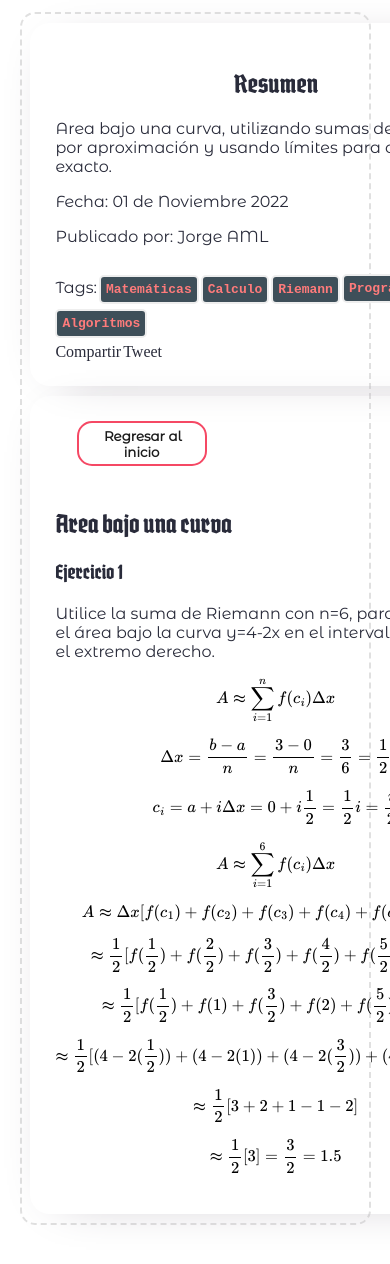
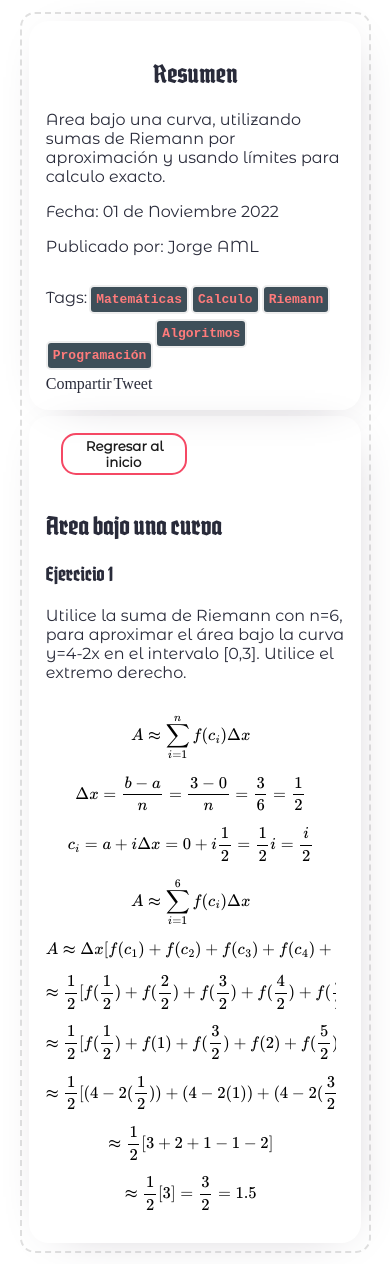
Before and after one commit to jorgeAML/creativeaml, a Jekyll site: the page built from blog_posts/01-11-2022.md, in a window 390 px wide. Built offline with Jekyll 4.4.1, drawn with Linux system fonts in a browser that asks for light colours; some web fonts are replaced; a script that is not in the unit is left out; comment, search, counter and statistics services are not loaded; before the commit the page ends 1237 px from its top, so only the background shows below that.

Commit message:
device math jax

```diff
--- a/assets/css/mediaQueries/blogdevices.css
+++ b/assets/css/mediaQueries/blogdevices.css
@@ -6,6 +6,10 @@
     }
     iframe {
         width: fit-content;
+    }
+    .latex {
+        width: 290px;
+        overflow: auto;
     }
 }
 @media (min-width:320px) and (max-width:680px) {
--- a/blog_posts/01-11-2022.md
+++ b/blog_posts/01-11-2022.md
@@ -22,9 +22,10 @@
 ---
 <h2>Area bajo una curva</h2>
 <!--<p>Ejercicios resueltos basados en la sección 4.1 de Matemática Básica 2 del curso del ingeniero: Miguel Angel Castillo.</p>-->
-<section>
+<section id="mathjax">
 <h3>Ejercicio 1</h3>
 <p>Utilice la suma de Riemann con n=6, para aproximar el área bajo la curva y=4-2x en el intervalo [0,3]. Utilice el extremo derecho.</p>
+<div class="latex">
 $$A \thickapprox \sum_{i=1}^{n} f(c_{i}) \Delta{x} $$
 $$\Delta{x} = \frac{b - a}{n} = \frac{3-0}{n} = \frac{3}{6} = \frac{1}{2}$$
 $$c_{i} = a + i\Delta{x} = 0 + i\frac{1}{2} = \frac{1}{2} i = \frac{i}{2}$$
@@ -35,4 +36,5 @@
 $$ \thickapprox \frac{1}{2} [(4-2(\frac{1}{2})) + (4 - 2(1)) + (4 - 2(\frac{3}{2})) + (4 - 2(\frac{5}{2})) + (4 - 2(3))] $$
 $$ \thickapprox \frac{1}{2}[3 + 2 + 1 - 1 -2] $$
 $$ \thickapprox \frac{1}{2}[3] = \frac{3}{2} = 1.5 $$
+</div>
 </section>
```
